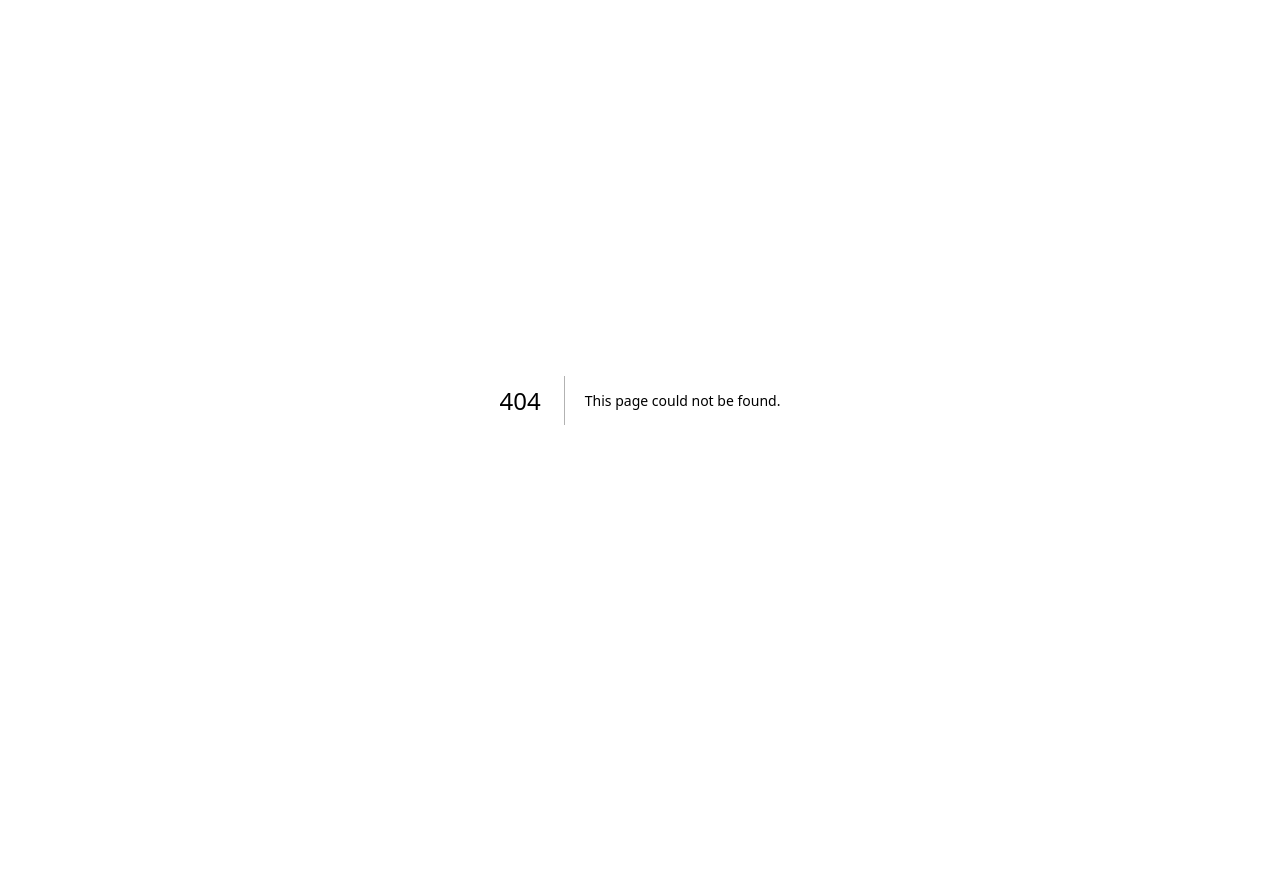
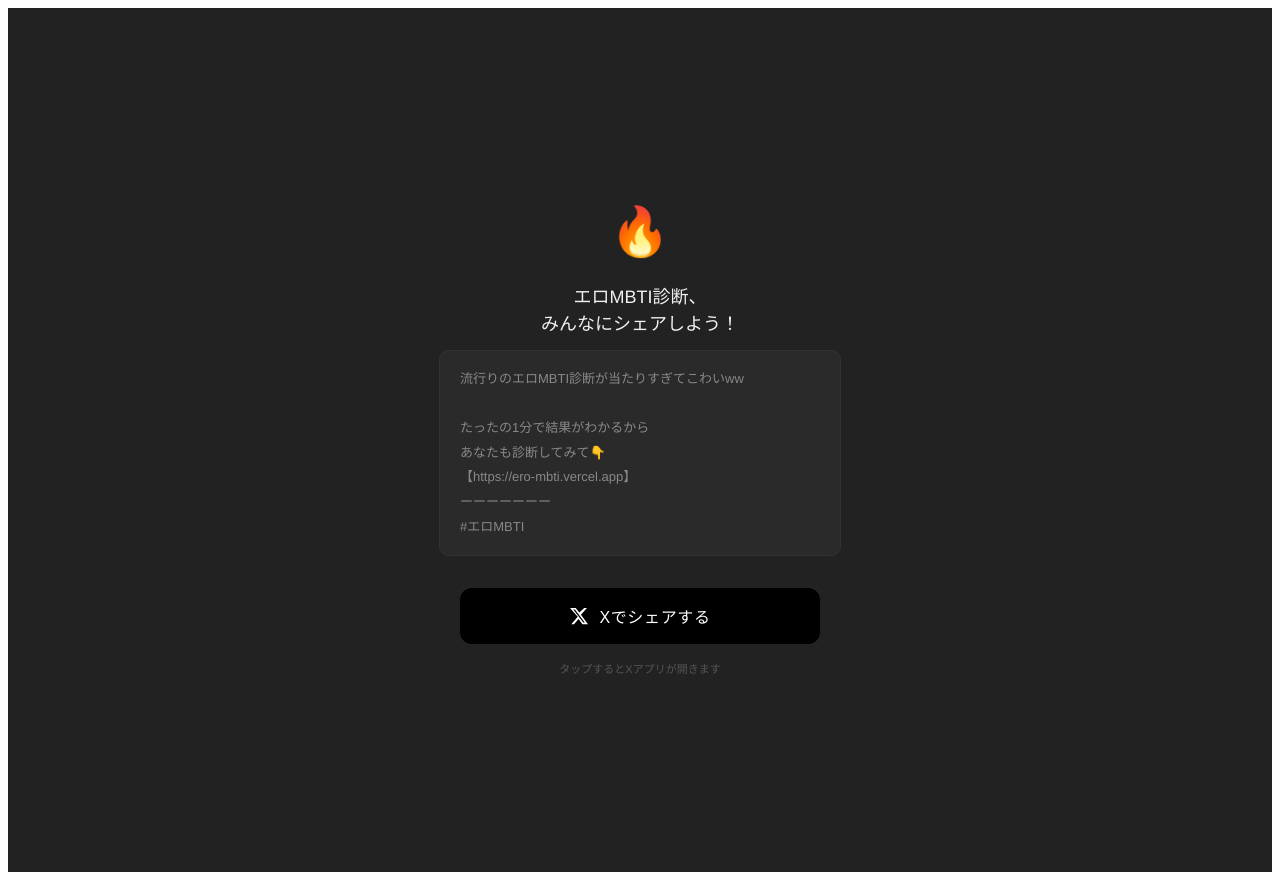
Before and after one commit to makidelice1-coder/ero-mbti, a Next.js app: page /xshare in a window 1280 px wide. Before the commit this address had no page. Before the commit the page ends 800 px from the top, so only its background shows below. Built offline with nearby package versions, Linux system fonts and the light colour scheme.

Commit message:
feat: Xシェア専用ページ追加

```diff
--- /dev/null
+++ b/pages/xshare.js
@@ -0,0 +1,62 @@
+import Head from 'next/head'
+
+export default function XShare() {
+  const text = `流行りのエロMBTI診断が当たりすぎてこわいww\n\nたったの1分で結果がわかるから\nあなたも診断してみて👇\n【https://ero-mbti.vercel.app】\nーーーーーーー\n#エロMBTI`
+
+  const handleShare = () => {
+    const encoded = encodeURIComponent(text)
+    const start = Date.now()
+    window.location.href = `twitter://post?message=${encoded}`
+    setTimeout(() => {
+      if (Date.now() - start < 1500) {
+        window.open(`https://x.com/intent/post?text=${encoded}`, '_blank')
+      }
+    }, 1000)
+  }
+
+  return (
+    <>
+      <Head>
+        <title>Xでシェア — エロMBTI診断</title>
+        <meta name="viewport" content="width=device-width,initial-scale=1" />
+      </Head>
+      <div style={{
+        background:'#222',color:'#f0f0f0',minHeight:'100vh',
+        display:'flex',flexDirection:'column',alignItems:'center',
+        justifyContent:'center',padding:'2rem 1.5rem',
+        fontFamily:"'Helvetica Neue',Arial,sans-serif",textAlign:'center'
+      }}>
+        <div style={{fontSize:48,marginBottom:'1.5rem'}}>🔥</div>
+        <div style={{fontSize:18,fontWeight:500,color:'#f0f0f0',marginBottom:'0.75rem',lineHeight:1.5}}>
+          エロMBTI診断、<br/>みんなにシェアしよう！
+        </div>
+        <div style={{fontSize:13,color:'#888',lineHeight:1.9,marginBottom:'2rem',
+          background:'#2a2a2a',border:'1px solid #333',borderRadius:10,
+          padding:'1rem 1.25rem',textAlign:'left',maxWidth:360,width:'100%'
+        }}>
+          流行りのエロMBTI診断が当たりすぎてこわいww<br/><br/>
+          たったの1分で結果がわかるから<br/>
+          あなたも診断してみて👇<br/>
+          【https://ero-mbti.vercel.app】<br/>
+          ーーーーーーー<br/>
+          #エロMBTI
+        </div>
+        <button onClick={handleShare} style={{
+          display:'flex',alignItems:'center',justifyContent:'center',gap:10,
+          background:'#000',color:'#fff',border:'none',
+          width:'100%',maxWidth:360,padding:'16px',
+          borderRadius:12,fontSize:16,fontWeight:500,
+          letterSpacing:'0.04em',cursor:'pointer'
+        }}>
+          <svg width="20" height="20" viewBox="0 0 24 24" fill="white">
+            <path d="M18.244 2.25h3.308l-7.227 8.26 8.502 11.24H16.17l-4.714-6.231-5.401 6.231H2.746l7.73-8.835L1.254 2.25H8.08l4.253 5.622zm-1.161 17.52h1.833L7.084 4.126H5.117z"/>
+          </svg>
+          Xでシェアする
+        </button>
+        <div style={{fontSize:11,color:'#555',marginTop:'1rem'}}>
+          タップするとXアプリが開きます
+        </div>
+      </div>
+    </>
+  )
+}
```
